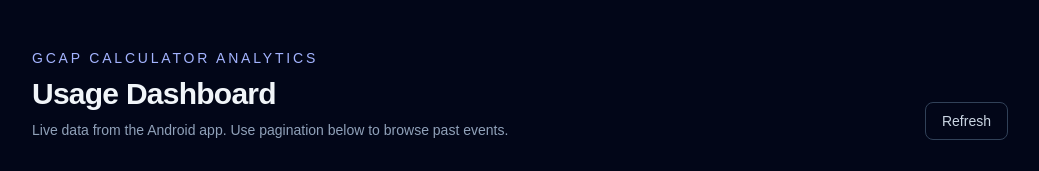
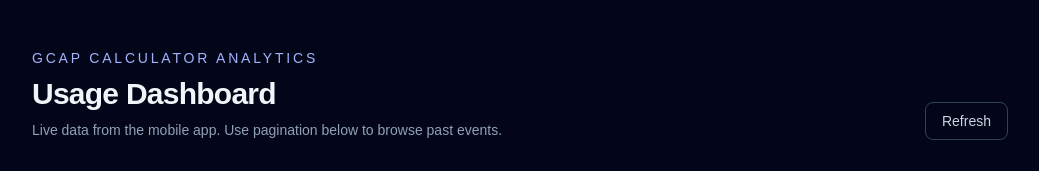
Before and after one commit to softwaredeveloper222/calculator-analytics, a Next.js app: page / in a window 1280 px wide. Shown: the top 171 px of the page, without its empty margins (120-1159 px from the left). Built offline with nearby package versions, Linux system fonts and the light colour scheme; no server answers; the database is empty.

Commit message:
changed site content

```diff
--- a/app/page.tsx
+++ b/app/page.tsx
@@ -27,7 +27,7 @@ export default async function Home() {
                   Usage Dashboard
                 </h1>
                 <p className="text-sm text-slate-400">
-                  Live data from the Android app. Use pagination below to browse
+                  Live data from the mobile app. Use pagination below to browse
                   past events.
                 </p>
               </div>
```
